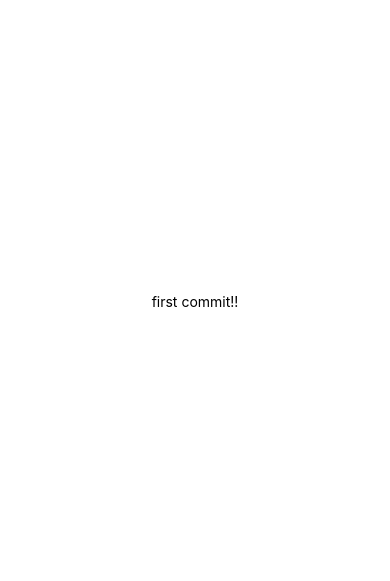
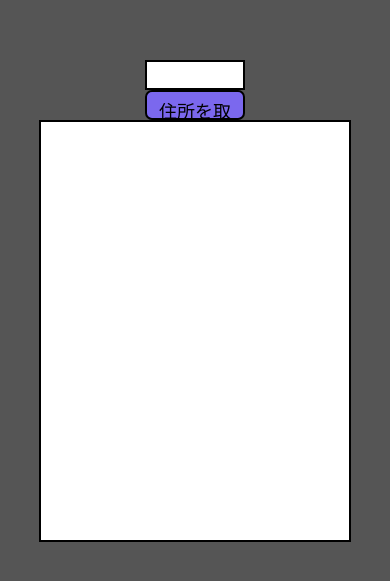
Before and after one commit to sali-k/zipcodeApp_saki, a React Native app: screen / in a window 390 px wide. Shown: the part 121-702 px from the top of the page. Built offline with nearby package versions, Linux system fonts and the light colour scheme.

Commit message:
modify .gitignore

```diff
--- a/App.tsx
+++ b/App.tsx
@@ -1,12 +1,28 @@
+import React from "react";
 import { StatusBar } from "expo-status-bar";
-import React from "react";
-import { StyleSheet, Text, View } from "react-native";
+import { StyleSheet, Text, View, TextInput, Pressable } from "react-native";
 
 export default function App() {
+  const [value, setValue] = React.useState("");
+  const search = () => {};
   return (
     <View style={styles.container}>
-      <Text>first commit!!</Text>
+      <TextInput
+        style={styles.input}
+        onChangeText={(text) => setValue(text)}
+        value={value}
+      />
+      <Pressable
+        style={styles.btn}
+        onPress={(search) => {
+          search;
+        }}
+      >
+        {/* <Pressable style={styles.btn} onPress={() => {}}> */}
+        <Text style={styles.btnText}>住所を取得</Text>
+      </Pressable>
       <StatusBar style="auto" />
+      <Text style={styles.text}></Text>
     </View>
   );
 }
@@ -14,8 +30,32 @@ export default function App() {
 const styles = StyleSheet.create({
   container: {
     flex: 1,
-    backgroundColor: "#fff",
+    backgroundColor: "#555555",
     alignItems: "center",
     justifyContent: "center",
   },
+  input: {
+    backgroundColor: "#fff",
+    width: 100,
+    height: 30,
+    borderWidth: 2,
+  },
+  btn: {
+    borderRadius: 7,
+    width: 100,
+    height: 30,
+    backgroundColor: "#7B68EE",
+    borderWidth: 2,
+  },
+  btnText: {
+    padding: "5%",
+    textAlign: "center",
+    fontSize: 18,
+  },
+  text: {
+    backgroundColor: "#fff",
+    width: "80%",
+    height: "50%",
+    borderWidth: 2,
+  },
 });
```
Also changed, not shown: 1 other file (tests, documents, lock files or other folders).
